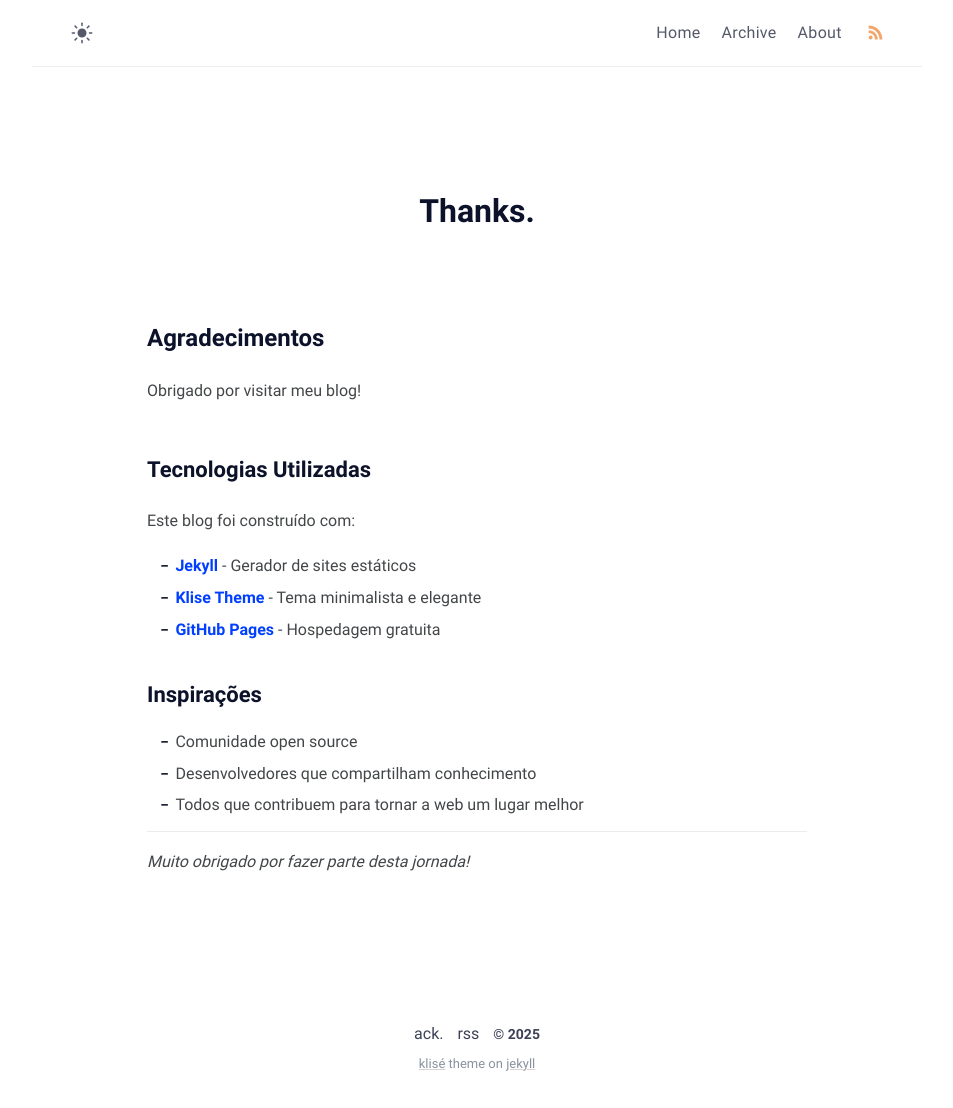
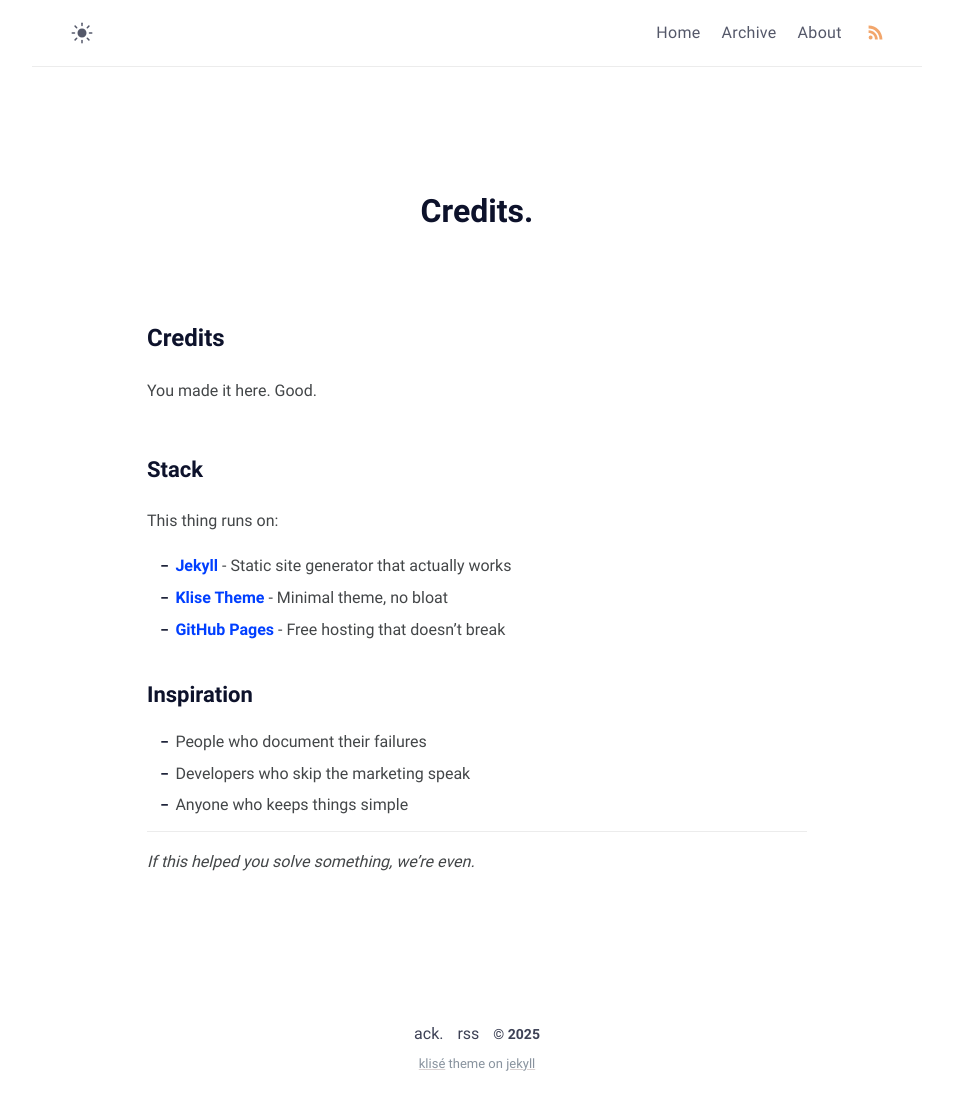
Before and after one commit to docg1701/docg1701.github.io, a Jekyll site: the page built from thanks.md, in a window 1280 px wide. Shown: the whole page, without its empty margins (163-1116 px from the left). Built offline with Jekyll 4.4.1, drawn with Linux system fonts in a browser that asks for light colours.

Commit message:
Translate site to English with mysterious/grumpy tone
- Translate about page to English with technical, no-nonsense tone
- Update thanks page to "Credits" with grumpy, direct language
- Translate archive page excerpt to English
- Rewrite first blog post with mysterious, less enthusiastic tone
- Rename post file from Portuguese to English
- Remove overly positive language and marketing speak
- Add subtle grumpiness and technical mystery to all content

🤖 Generated with [Claude Code](https://claude.ai/code)

Co-Authored-By: Claude <noreply@anthropic.com>

```diff
--- a/thanks.md
+++ b/thanks.md
@@ -1,29 +1,29 @@
 ---
-title: Thanks
+title: Credits
 permalink: "/thanks/"
 layout: page
-excerpt: Agradecimentos e reconhecimentos
+excerpt: Technical acknowledgments
 comments: false
 ---
 
-# Agradecimentos
+# Credits
 
-Obrigado por visitar meu blog!
+You made it here. Good.
 
-## Tecnologias Utilizadas
+## Stack
 
-Este blog foi construído com:
+This thing runs on:
 
-- **[Jekyll](https://jekyllrb.com/)** - Gerador de sites estáticos
-- **[Klise Theme](https://github.com/piharpi/jekyll-klise)** - Tema minimalista e elegante
-- **[GitHub Pages](https://pages.github.com/)** - Hospedagem gratuita
+- **[Jekyll](https://jekyllrb.com/)** - Static site generator that actually works
+- **[Klise Theme](https://github.com/piharpi/jekyll-klise)** - Minimal theme, no bloat
+- **[GitHub Pages](https://pages.github.com/)** - Free hosting that doesn't break
 
-## Inspirações
+## Inspiration
 
-- Comunidade open source
-- Desenvolvedores que compartilham conhecimento
-- Todos que contribuem para tornar a web um lugar melhor
+- People who document their failures
+- Developers who skip the marketing speak
+- Anyone who keeps things simple
 
 ---
 
-*Muito obrigado por fazer parte desta jornada!*
+*If this helped you solve something, we're even.*
```
Also changed, not shown: _posts/2025-08-13-bem-vindo-ao-devlog.md (deleted, +0 -23 lines), _posts/2025-08-13-initial-state.md (added, +23 -0 lines), about.md (+11 -11 lines), archive.md (+1 -1 lines).
